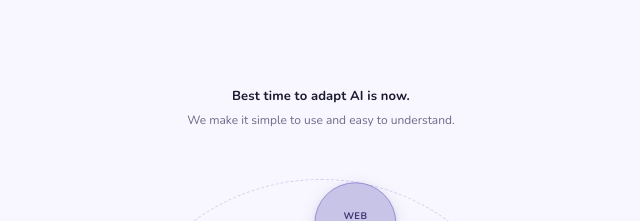
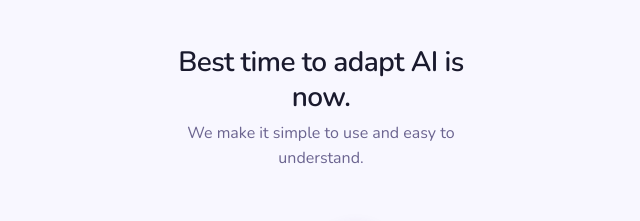
Before and after one commit to zeronneai/ZEROONNE, a React (Vite) app: page / in a window 1280 px wide. Shown: the top 221 px of the page, without its empty margins (319-959 px from the left). Built offline with nearby package versions, Linux system fonts and the light colour scheme.

Commit message:
Update tagline typography
- Heading: 28px, font-weight 600, letter-spacing -0.02em
- Subtitle: 16px, color #6b6490

https://claude.ai/code/session_01LpSQMKh5rsQiGJRtgk6Ywm

```diff
--- a/App.tsx
+++ b/App.tsx
@@ -217,10 +217,10 @@ export default function App() {
     >
       {/* ── Tagline ── */}
       <div style={{ textAlign: 'center', marginBottom: 20, maxWidth: 320, padding: '0 8px' }}>
-        <p style={{ margin: 0, fontSize: 13, fontWeight: 700, color: '#1a1a2e', lineHeight: 1.5, letterSpacing: '0.01em' }}>
+        <p style={{ margin: 0, fontSize: 28, fontWeight: 600, color: '#1a1a2e', lineHeight: 1.25, letterSpacing: '-0.02em' }}>
           Best time to adapt AI is now.
         </p>
-        <p style={{ margin: '4px 0 0', fontSize: 12, fontWeight: 400, color: '#6e6a8a', lineHeight: 1.55 }}>
+        <p style={{ margin: '6px 0 0', fontSize: 16, fontWeight: 400, color: '#6b6490', lineHeight: 1.55 }}>
           We make it simple to use and easy to understand.
         </p>
       </div>
```
